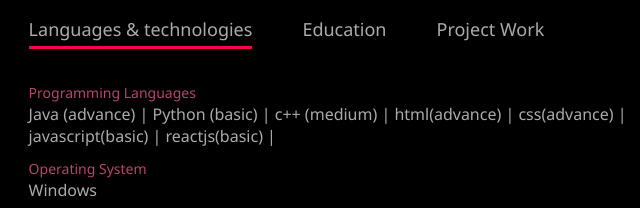
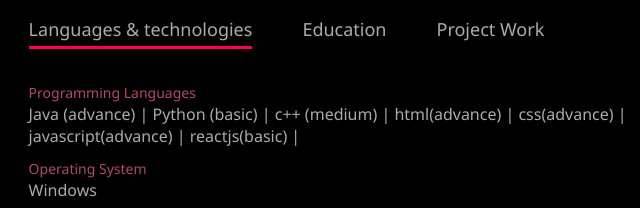
Before and after one commit to ArpanJain5/Portfolio, a plain HTML site: page index.html in a window 1280 px wide. Shown: the part 1053-1261 px from the top of the page, 509-1149 px from the left. Drawn offline with Linux system fonts and the light colour scheme.

Commit message:
Update index.html

```diff
--- a/index.html
+++ b/index.html
@@ -64,7 +64,7 @@
 
                     <div class="tab-contents active-tab" id="languages & technologies">
                         <ul>
-                            <li><span>Programming Languages</span><br> Java (advance) | Python (basic) | c++ (medium) | html(advance) | css(advance) | javascript(basic) | reactjs(basic) |</li>
+                            <li><span>Programming Languages</span><br> Java (advance) | Python (basic) | c++ (medium) | html(advance) | css(advance) | javascript(advance) | reactjs(basic) |</li>
                             <li><span>Operating System</span><br>Windows</li>
                             <li><span>Database Systems</span><br> MySQL </li>
                             <li><span>Frameworks & Tools</span><br> Spring | ORM | VS code</li>
```
